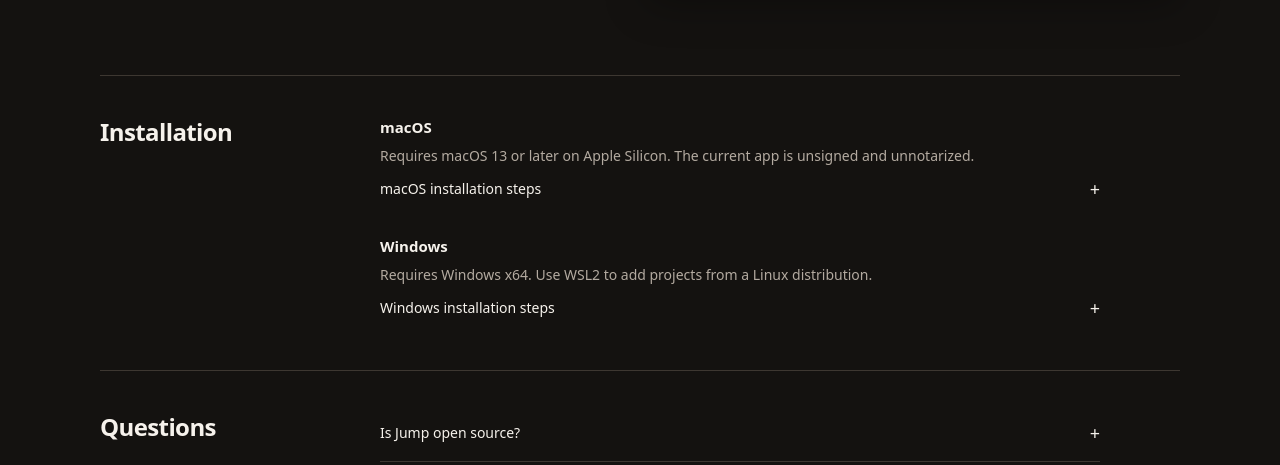
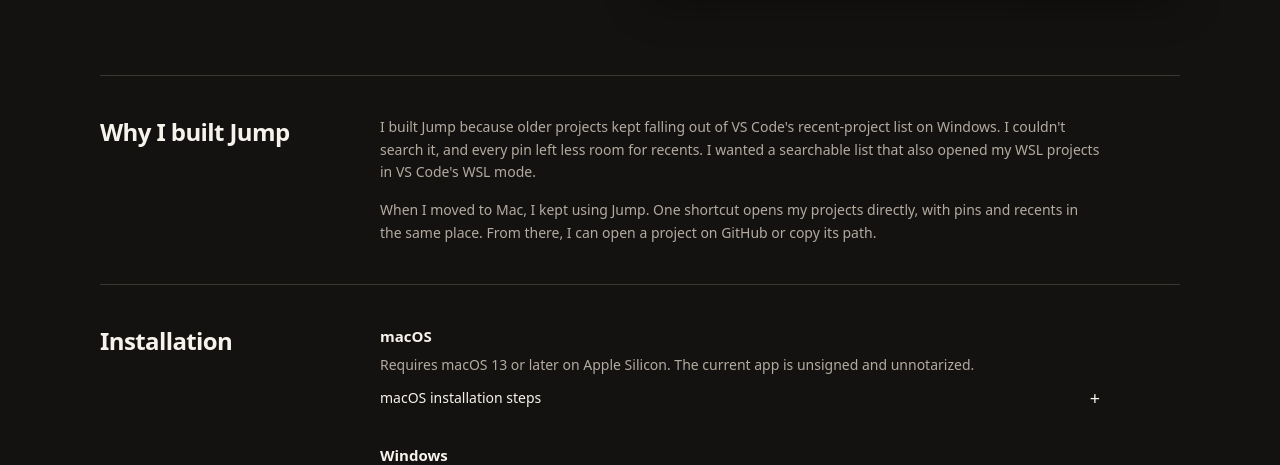
Before and after one commit to nathanclairmonte/jump, an Astro site in the folder website/: page / in a window 1280 px wide. Shown: the part 559-1024 px from the top of the page. Built offline with nearby package versions, Linux system fonts and the light colour scheme; Astro itself is replaced by a stand-in of ours; a web font is replaced by a local one.

Commit message:
docs(website): add why i built jump

```diff
--- a/website/src/pages/index.astro
+++ b/website/src/pages/index.astro
@@ -133,6 +133,22 @@
           </div>
         </figure>
       </section>
+      <section class="information wrap" id="why" aria-labelledby="why-heading">
+        <h2 id="why-heading">Why I built Jump</h2>
+        <div class="information-content">
+          <p>
+            I built Jump because older projects kept falling out of VS Code's
+            recent-project list on Windows. I couldn't search it, and every pin
+            left less room for recents. I wanted a searchable list that also
+            opened my WSL projects in VS Code's WSL mode.
+          </p>
+          <p>
+            When I moved to Mac, I kept using Jump. One shortcut opens my
+            projects directly, with pins and recents in the same place. From
+            there, I can open a project on GitHub or copy its path.
+          </p>
+        </div>
+      </section>
       <section
         class="information wrap"
         id="installation"
--- a/website/src/styles/global.css
+++ b/website/src/styles/global.css
@@ -258,6 +258,9 @@
 .information-content article {
   margin-top: 24px;
 }
+.information-content > p + p {
+  margin-top: 16px;
+}
 .information-content article:first-of-type {
   margin-top: 0;
 }
```
